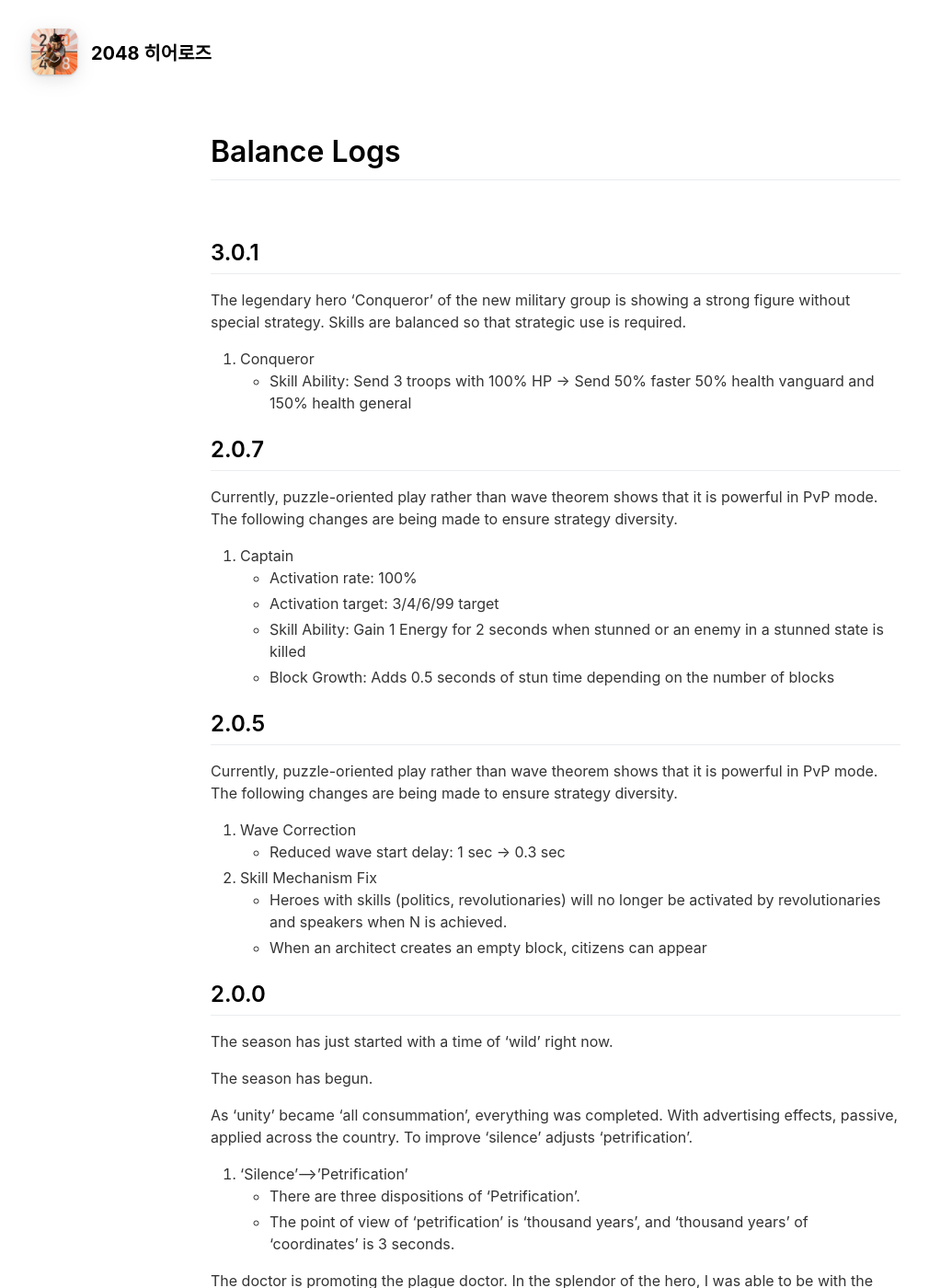
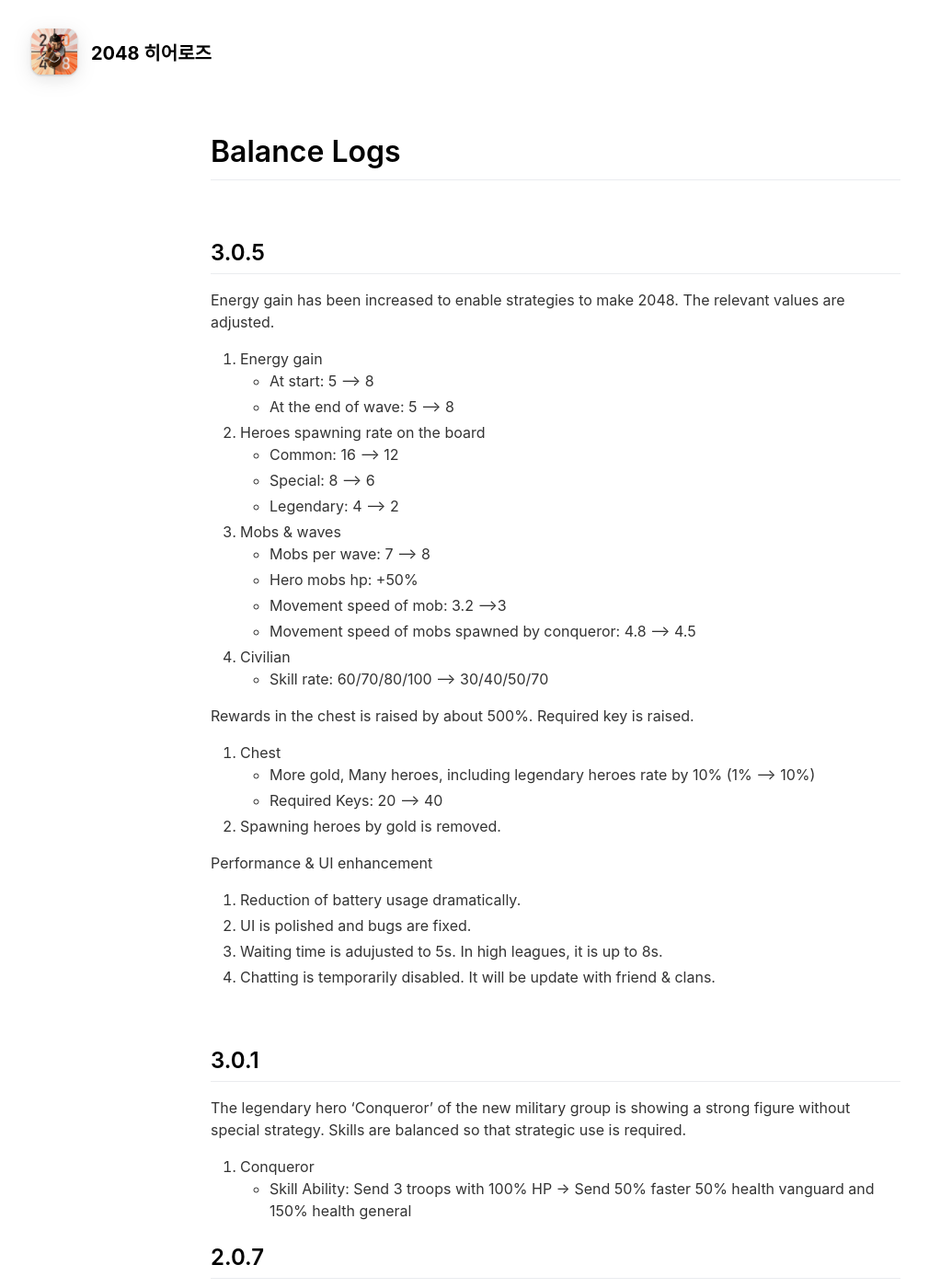
Before and after one commit to ArgoExped/Frozen-Arts, a Jekyll site: the page built from balance.md, in a window 1280 px wide and 1400 px high. Shown: the whole window at 92% size, without its empty margins (36-1046 px from the left). Built offline with Jekyll 4.4.1, drawn with Linux system fonts in a browser that asks for light colours; nearby versions of some CDN libraries.

Commit message:
Update balance.md

```diff
--- a/balance.md
+++ b/balance.md
@@ -6,6 +6,49 @@ include_in_header: true
 # Balance Logs
 
 <br>
+
+
+## 3.0.5
+Energy gain has been increased to enable strategies to make 2048.
+The relevant values are adjusted.
+
+1. Energy gain
+     - At start: 5 --> 8
+     - At the end of wave: 5 --> 8
+
+2. Heroes spawning rate on the board
+     - Common: 16 --> 12
+     - Special: 8 --> 6
+     - Legendary: 4 --> 2
+
+3. Mobs & waves
+     - Mobs per wave: 7 --> 8
+     - Hero mobs hp: +50%
+     - Movement speed of mob: 3.2 -->3
+     - Movement speed of mobs spawned by conqueror: 4.8 --> 4.5
+
+4. Civilian
+     - Skill rate: 60/70/80/100 --> 30/40/50/70
+
+
+Rewards in the chest is raised by about 500%. Required key is raised.
+
+1. Chest
+     - More gold, Many heroes, including legendary heroes rate by 10% (1% --> 10%)
+     - Required Keys: 20 --> 40
+
+2. Spawning heroes by gold is removed.
+
+
+Performance & UI enhancement
+
+1. Reduction of battery usage dramatically.
+2. UI is polished and bugs are fixed.
+3. Waiting time is adujusted to 5s. In high leagues, it is up to 8s.
+4. Chatting is temporarily disabled. It will be update with friend & clans.
+
+<br>
+
 
 ## 3.0.1
 The legendary hero 'Conqueror' of the new military group is showing a strong figure without special strategy.
```
